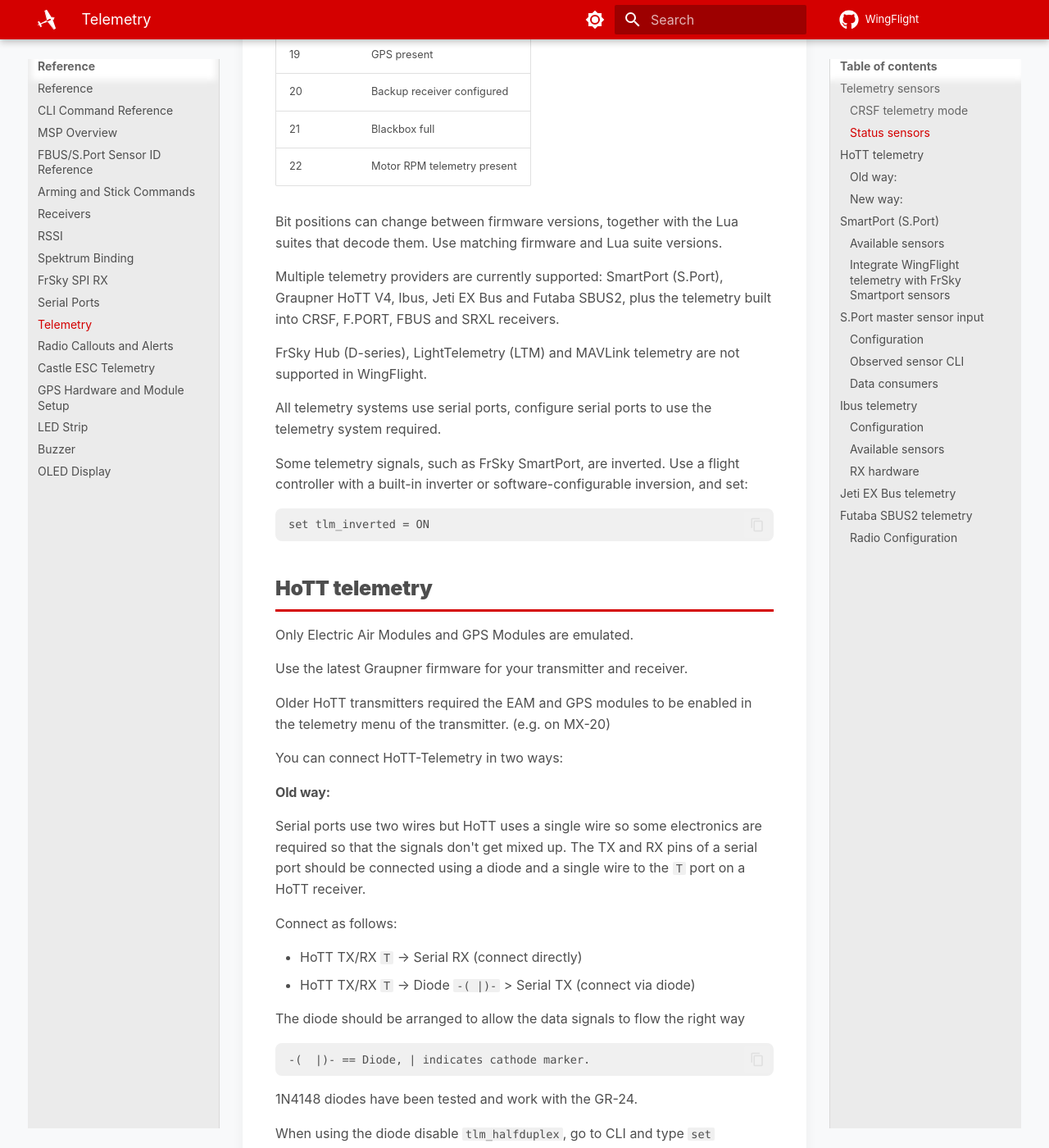
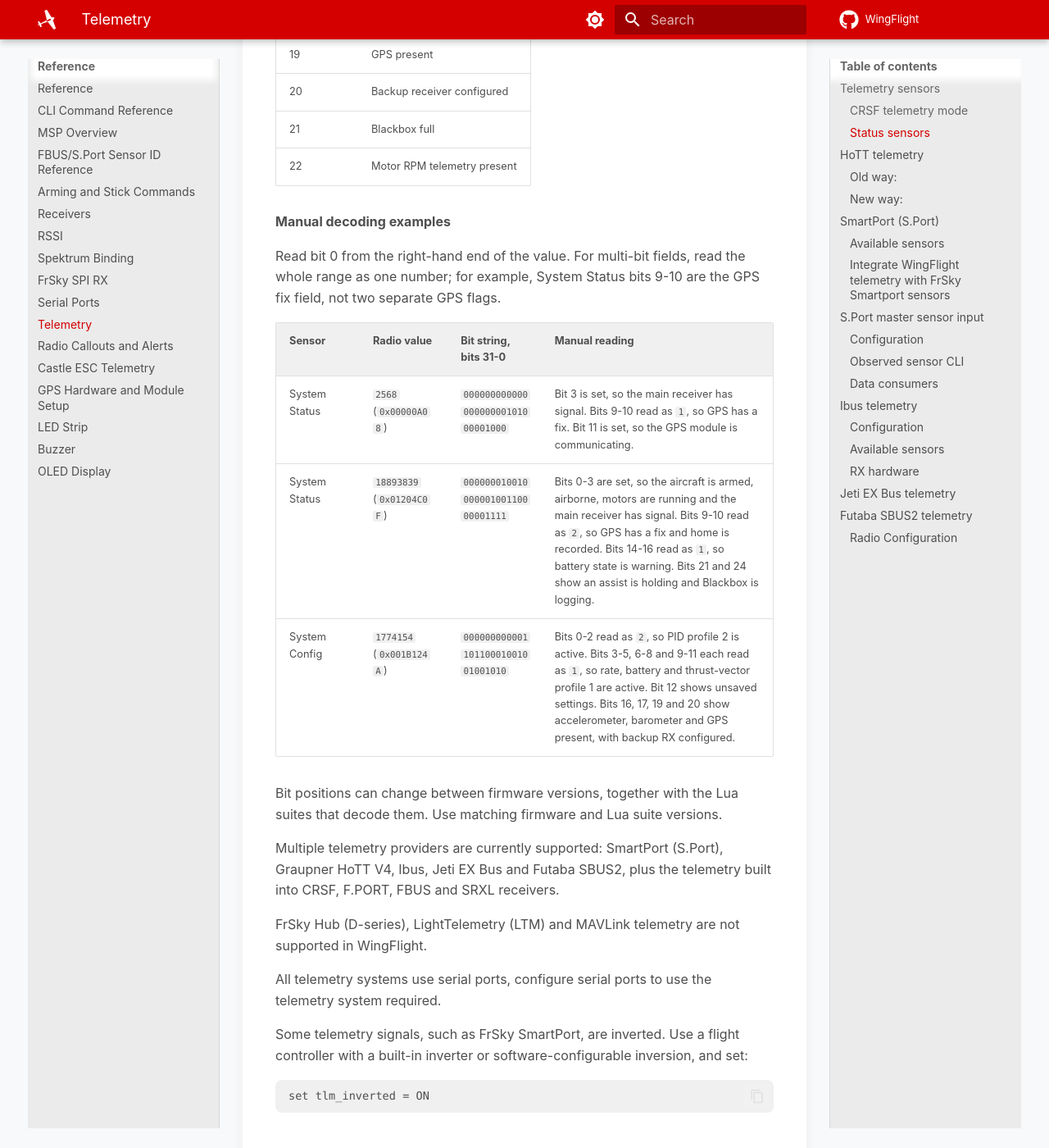
Before and after one commit to WingFlight/wingflight-docs, an MkDocs documentation site: the page built from docs/reference/telemetry.md, in a window 1280 px wide and 1400 px high, scrolled down 3626 px. Shown: the whole window at 82% size. Built offline with MkDocs 1.6.1 and Material for MkDocs 9.7.7, drawn with Linux system fonts in a browser that asks for light colours.

Commit message:
Update telemetry.md

```diff
--- a/docs/reference/telemetry.md
+++ b/docs/reference/telemetry.md
@@ -106,6 +106,18 @@
 | 20 | Backup receiver configured |
 | 21 | Blackbox full |
 | 22 | Motor RPM telemetry present |
+
+**Manual decoding examples**
+
+Read bit 0 from the right-hand end of the value. For multi-bit fields, read
+the whole range as one number; for example, System Status bits 9-10 are the
+GPS fix field, not two separate GPS flags.
+
+| Sensor | Radio value | Bit string, bits 31-0 | Manual reading |
+|---|---|---|---|
+| System Status | `2568` (`0x00000A08`) | `00000000000000000000101000001000` | Bit 3 is set, so the main receiver has signal. Bits 9-10 read as `1`, so GPS has a fix. Bit 11 is set, so the GPS module is communicating. |
+| System Status | `18893839` (`0x01204C0F`) | `00000001001000000100110000001111` | Bits 0-3 are set, so the aircraft is armed, airborne, motors are running and the main receiver has signal. Bits 9-10 read as `2`, so GPS has a fix and home is recorded. Bits 14-16 read as `1`, so battery state is warning. Bits 21 and 24 show an assist is holding and Blackbox is logging. |
+| System Config | `1774154` (`0x001B124A`) | `00000000000110110001001001001010` | Bits 0-2 read as `2`, so PID profile 2 is active. Bits 3-5, 6-8 and 9-11 each read as `1`, so rate, battery and thrust-vector profile 1 are active. Bit 12 shows unsaved settings. Bits 16, 17, 19 and 20 show accelerometer, barometer and GPS present, with backup RX configured. |
 
 Bit positions can change between firmware versions, together with the Lua
 suites that decode them. Use matching firmware and Lua suite versions.
```
